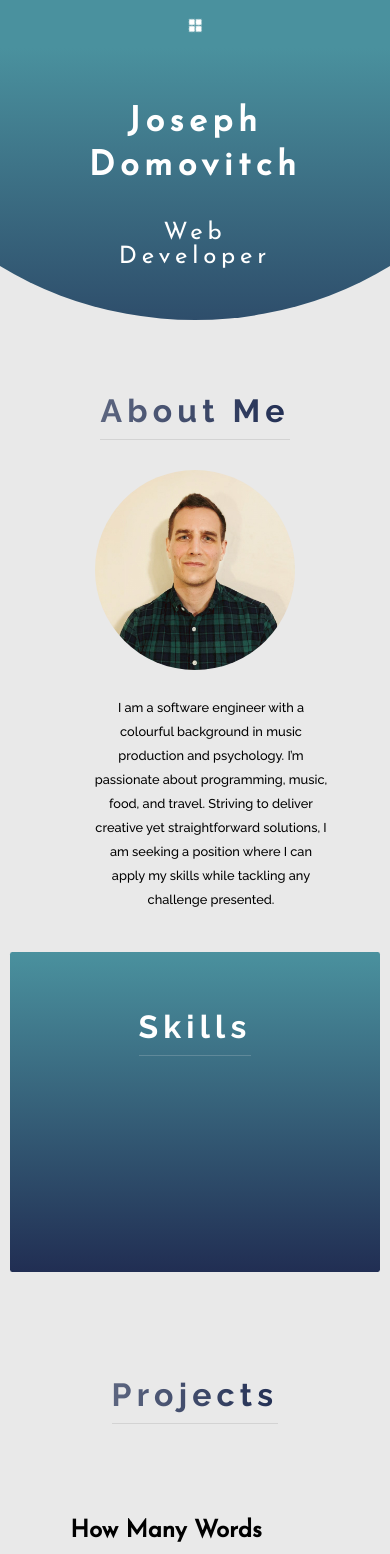
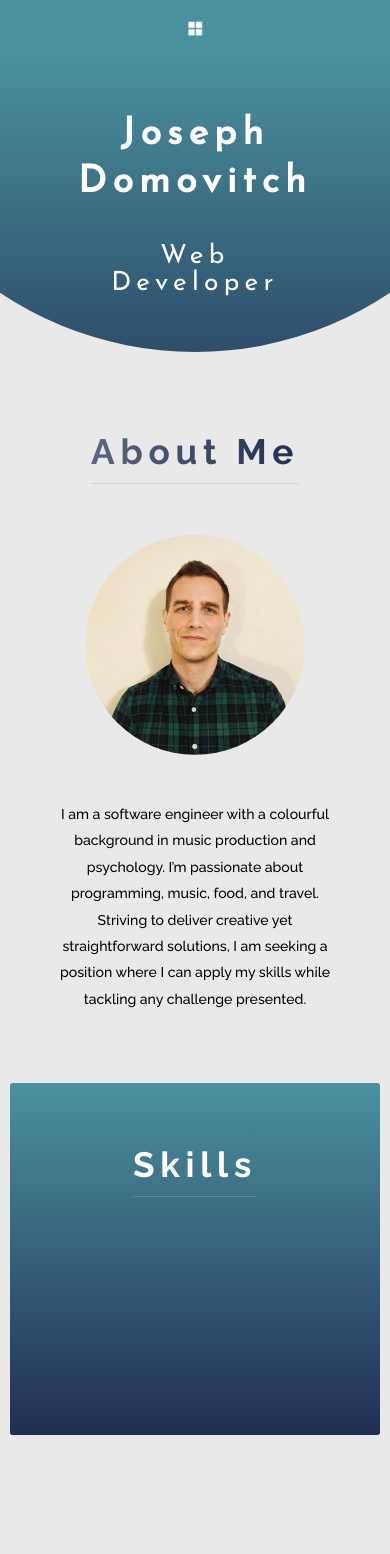
Before and after one commit to jdomo/jd-portfolio, a React (Create React App) app: page / in a window 390 px wide. Shown: the top 1554 px of the page. Built offline with nearby package versions, Linux system fonts and the light colour scheme.

Commit message:
adjusting responsiveness for about section

```diff
--- a/src/css/style.css
+++ b/src/css/style.css
@@ -21,7 +21,7 @@ html {
   font-size: 62.5%; }
   @media (max-width: 600px) {
     html {
-      font-size: 50%;
+      font-size: 55%;
       width: 100%; } }
 
 body {
@@ -322,6 +322,10 @@ header {
     position: relative;
     width: 60%;
     margin: auto; }
+    @media (max-width: 931px) {
+      .section-about__content {
+        width: 75%;
+        padding: 2rem 0 5rem 0; } }
   .section-about__shape {
     width: 25rem;
     height: 25rem;
@@ -348,8 +352,10 @@ header {
     @media (max-width: 931px) {
       .section-about__text {
         text-align: center;
-        display: block;
-        margin-bottom: 5rem; } }
+        display: inline-block;
+        margin-bottom: 3rem;
+        transform: none;
+        padding-top: 4rem; } }
   @media (max-width: 931px) {
     .section-about {
       height: max-content; } }
--- a/src/sass/base/_base.scss
+++ b/src/sass/base/_base.scss
@@ -12,7 +12,7 @@ html {
   font-size: 62.5%;
 
   @include respond($respond-nav-collapse) {
-    font-size: 50%;
+    font-size: 55%;
     width: 100%;
   }
 }
--- a/src/sass/pages/_home.scss
+++ b/src/sass/pages/_home.scss
@@ -11,6 +11,11 @@
     position: relative;
     width: 60%;
     margin: auto;
+
+    @include respond($respond-nav-shrink) {
+      width: 75%;
+      padding: 2rem 0 5rem 0;
+    }
   }
 
   &__shape {
@@ -44,8 +49,10 @@
 
     @include respond($respond-nav-shrink) {
       text-align: center;
-      display: block;
-      margin-bottom: 5rem;
+      display: inline-block;
+      margin-bottom: 3rem;
+      transform: none;
+      padding-top: 4rem;
     }
   }
 
```
